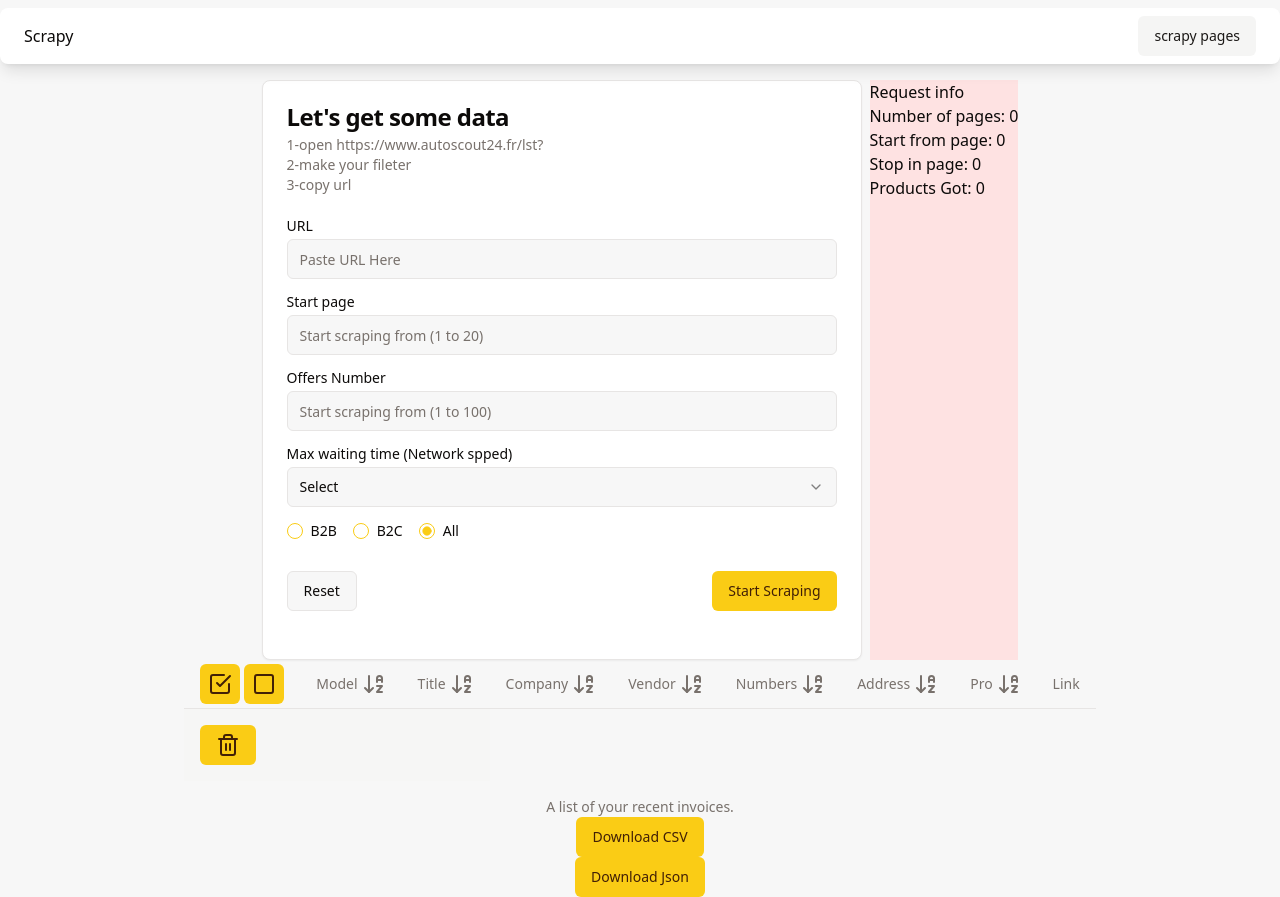
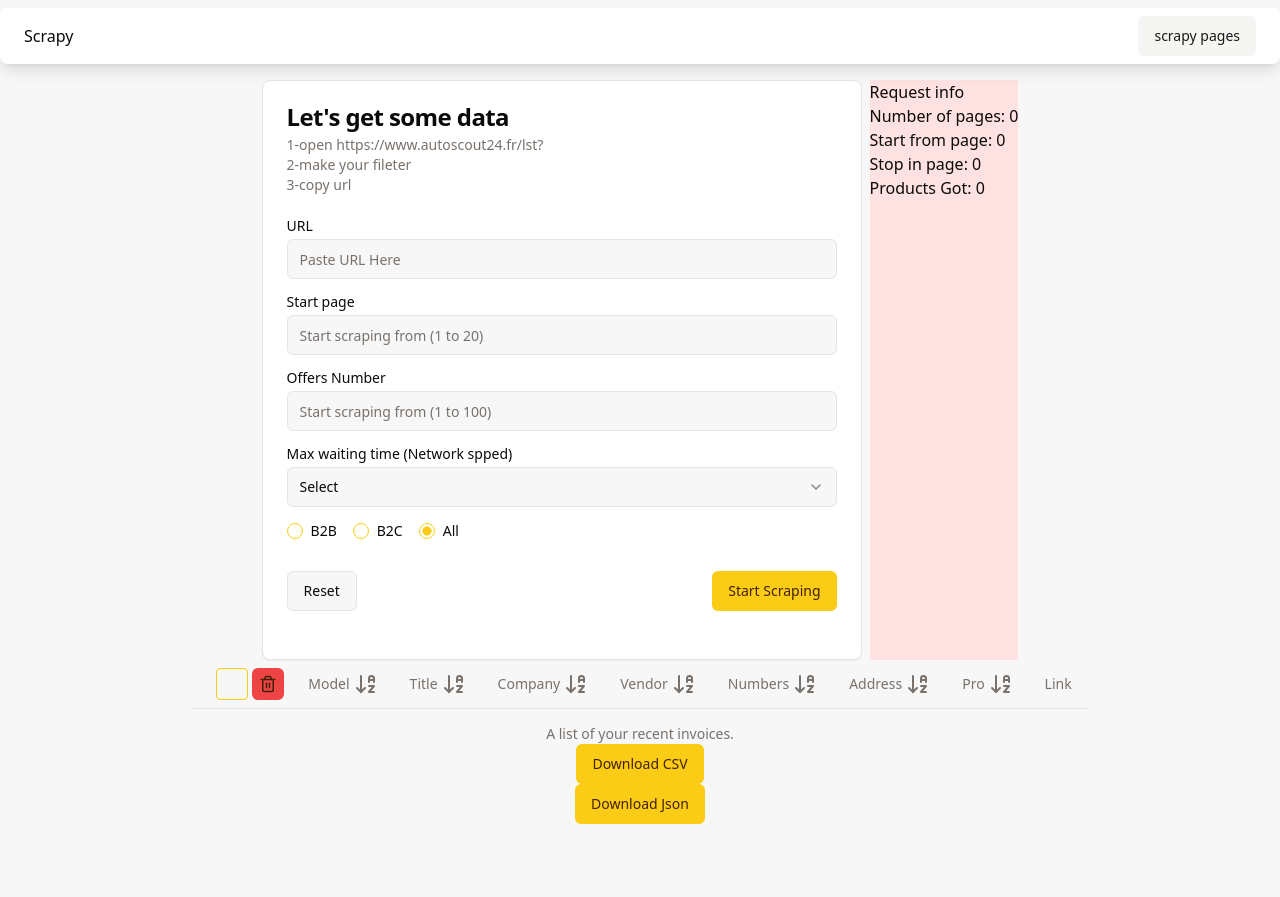
Before and after one commit to Allobaba-WebScrapy/web-client, a React (Vite) app: page /scrapy/autoscout24 in a window 1280 px wide. After the commit the page ends 824 px from the top, so only its background shows below. Built offline with nearby package versions, Linux system fonts and the light colour scheme.

Commit message:
Change checkSelect and Delete button position

```diff
--- a/src/components/global/autoscout24/CarsTable.tsx
+++ b/src/components/global/autoscout24/CarsTable.tsx
@@ -25,10 +25,12 @@ import {
   Square,
   Trash2,
 } from "lucide-react";
+import { useState } from "react";
 
 import { useDispatch, useSelector } from "react-redux";
 
 export function CarsTable() {
+  const [allChecked, setAllChecked] = useState(false);
   const cars = useSelector((state: RootState) => state.autoscout24.cars);
   const data = useSelector((state: RootState) => state.autoscout24.requestData);
   const dublicateNumbers = useSelector(
@@ -39,6 +41,7 @@ export function CarsTable() {
     (state: RootState) => state.autoscout24.loading
   );
   const setAllcheckbox = (value: boolean) => {
+    setAllChecked(prev => !prev)
     for (let i = 0; i < cars.length; i++) {
       dispatch(updateProductSelectedState({ index: i, value: value }));
     }
@@ -54,12 +57,30 @@ export function CarsTable() {
       <TableHeader>
         <TableRow className=" ">
           <TableHead className="w-[100px]">
-            <div className="flex gap-1">
-              <Button onClick={() => setAllcheckbox(true)} className="px-2 py-1">
-                <CheckSquare className="w-6 h-6" />
-              </Button>
-              <Button onClick={() => setAllcheckbox(false)} className="px-2 py-1">
-                <Square  className="w-6 h-6"/>
+            <div className="h-[100%] w-[100%] flex items-center justify-center gap-1 m-0 p-0">
+              {
+                allChecked ?
+                  <Checkbox
+                    onClick={() => setAllcheckbox(false)}
+                    id="cd"
+                    checked={true}
+                    className="w-8 h-8 m-0 p-0 space-y-0 space-x-0 bg-black"
+                  />
+                  :
+                  <Checkbox
+                    onClick={() => setAllcheckbox(true)}
+                    id="cd"
+                    checked={false}
+                    className="w-8 h-8 m-0 p-0 space-y-0 space-x-0"
+                  />
+              }
+              <Button
+                className="w-8 h-8 m-0 p-0 space-y-0 space-x-0 bg-red-500 hover:bg-red-500"
+                onClick={() => {
+                  handleDelete()
+                }}
+              >
+                <Trash2 className="scale-75 bg-red-500" />
               </Button>
             </div>
           </TableHead>
@@ -213,15 +234,6 @@ export function CarsTable() {
       </TableBody>
       <TableFooter>
         <TableRow>
-          <TableCell colSpan={3}>
-            <Button
-              onClick={() => {
-                handleDelete()
-              }}
-            >
-              <Trash2 />
-            </Button>
-          </TableCell>
           {/* <TableCell className="text-right">$2,500.00</TableCell> */}
         </TableRow>
       </TableFooter>
```
Lines whose indentation alone changed are shown as unchanged.
